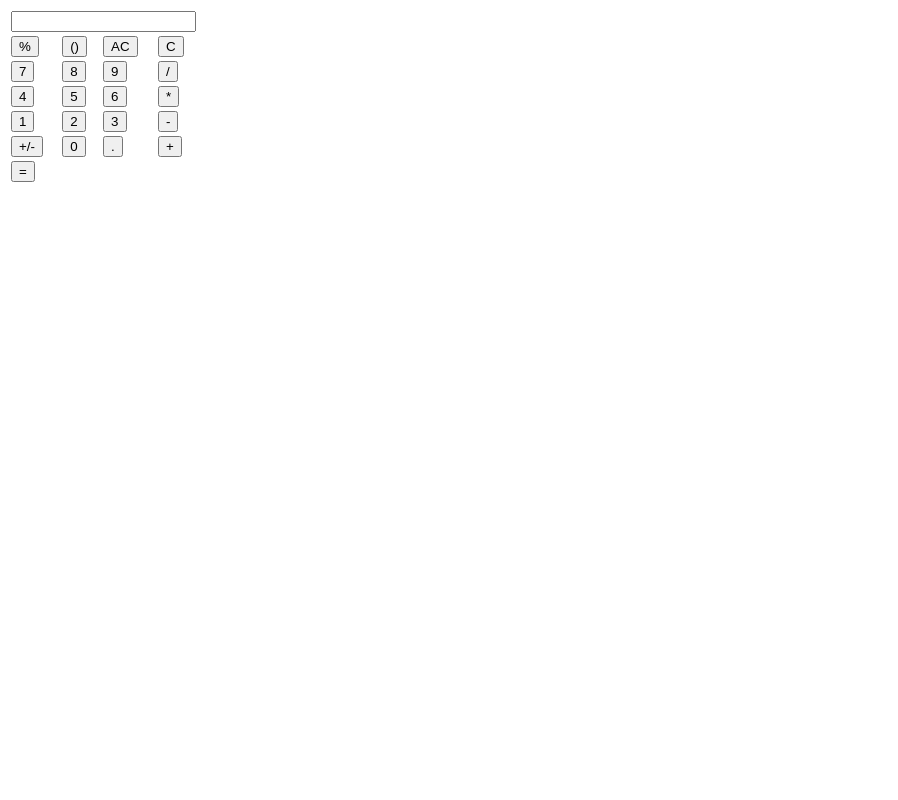
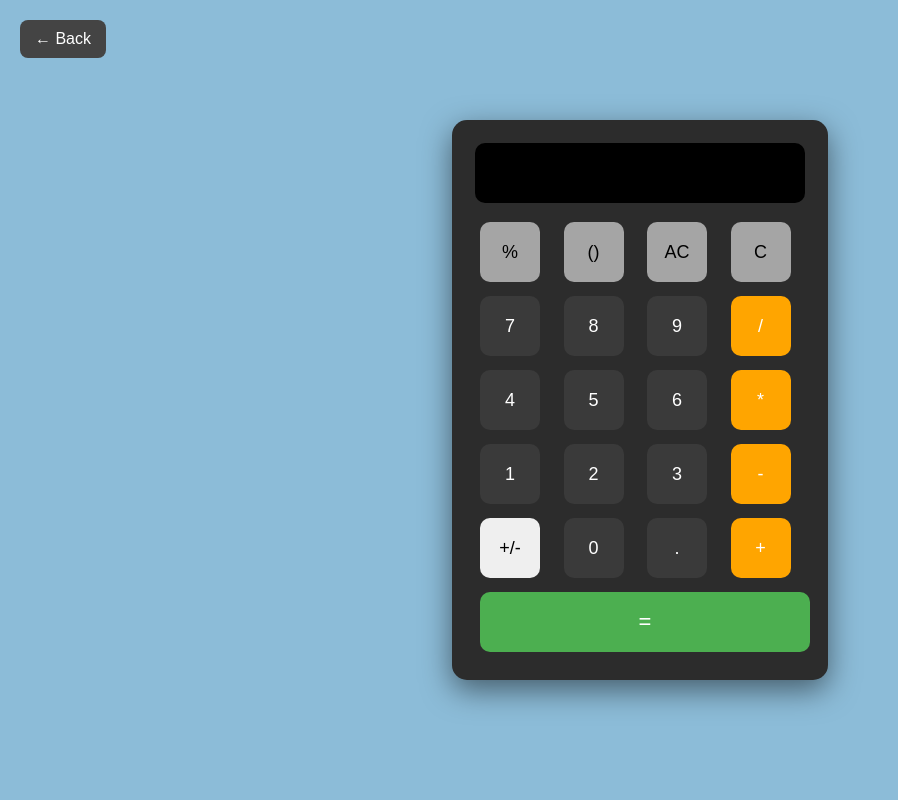
Before and after one commit to leja123/tools-app, a PHP site: page /calculator.php in a window 1280 px wide. Shown: the whole page, without its empty margins (0-898 px from the left). Run offline with PHP 8.4, Linux system fonts and the light colour scheme.

Commit message:
calculator css added

```diff
--- a/calculator.php
+++ b/calculator.php
@@ -1,5 +1,114 @@
 <?php
+if (isset($_POST['back'])) {
+    header("Location: main.php");
+    exit();
+}
 ?>
+<style>
+    body {
+        margin: 0;
+        height: 100vh;
+        display: flex;
+        justify-content: center;
+        align-items: center;
+        background: #8cbcd8;
+        font-family: Arial, sans-serif;
+    }
+
+    #calculator {
+        background: #2c2c2c;
+        padding: 20px;
+        border-radius: 15px;
+        box-shadow: 0 10px 30px rgba(0,0,0,0.5);
+    }
+
+    #answer {
+        width: 100%;
+        height: 60px;
+        font-size: 24px;
+        text-align: right;
+        padding: 10px;
+        border: none;
+        border-radius: 10px;
+        margin-bottom: 10px;
+        background: #000;
+        color: #0f0;
+    }
+
+    input[type="button"] {
+        width: 60px;
+        height: 60px;
+        font-size: 18px;
+        border: none;
+        border-radius: 10px;
+        margin: 5px;
+        cursor: pointer;
+        transition: 0.2s;
+    }
+
+    input[type="button"]:hover {
+        opacity: 0.8;
+    }
+
+
+    input[value="0"],
+    input[value="1"],
+    input[value="2"],
+    input[value="3"],
+    input[value="4"],
+    input[value="5"],
+    input[value="6"],
+    input[value="7"],
+    input[value="8"],
+    input[value="9"],
+    input[value="."] {
+        background: #3a3a3a;
+        color: white;
+    }
+
+
+    input[value="/"],
+    input[value="*"],
+    input[value="-"],
+    input[value="+"] {
+        background: orange;
+        color: white;
+    }
+
+
+    input[value="AC"],
+    input[value="C"],
+    input[value="%"],
+    input[value="()"] {
+        background: #a5a5a5;
+    }
+
+
+    input[value="="] {
+        width: 100%;
+        background: #4caf50;
+        color: white;
+        font-size: 22px;
+    }
+
+    #backBtn {
+    padding: 10px 15px;
+    font-size: 16px;
+    border: none;
+    border-radius: 8px;
+    background: #444;
+    color: white;
+    cursor: pointer;
+    transition: 0.2s;
+    }
+
+    #backBtn:hover {
+        background: #666;
+    }
+</style>
+<form method="POST" style="position: absolute; top: 20px; left: 20px;">
+    <button type="submit" name="back" id="backBtn">← Back</button>
+</form>
 <table id=calculator>
     <tr>
         <td colspan="4">
```
